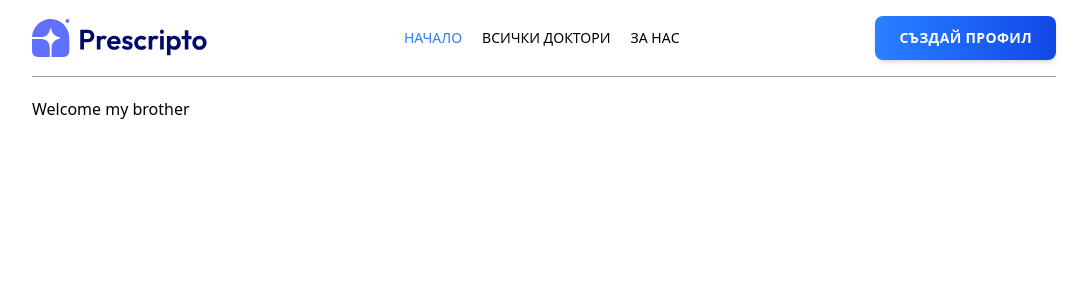
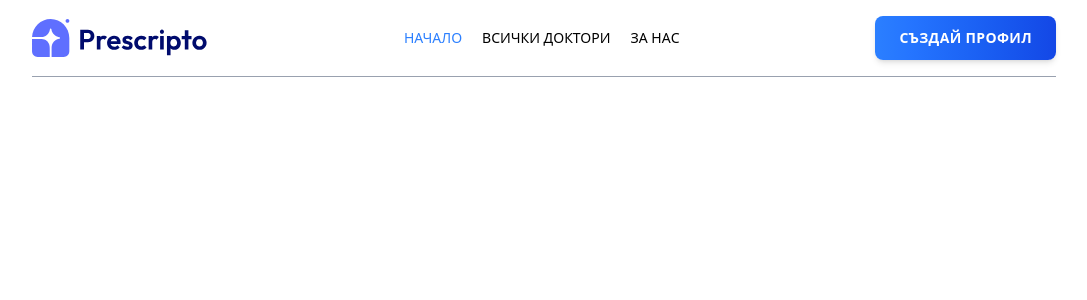
Before and after one commit to asenchochev/my-react-app, a React (Vite) app in the folder frontend/: page / in a window 1280 px wide. Shown: the top 300 px of the page, without its empty margins (96-1183 px from the left). Built offline with nearby package versions, Linux system fonts and the light colour scheme.

Commit message:
Update Home.jsx

```diff
--- a/frontend/src/pages/Home.jsx
+++ b/frontend/src/pages/Home.jsx
@@ -1,9 +1,10 @@
 import React from 'react'
+import Header from '../components/Header'
 
 const Home = () => {
   return (
     <div>
-      <h1>Welcome my brother</h1>
+      <Header/>
     </div>
   )
 }
```
